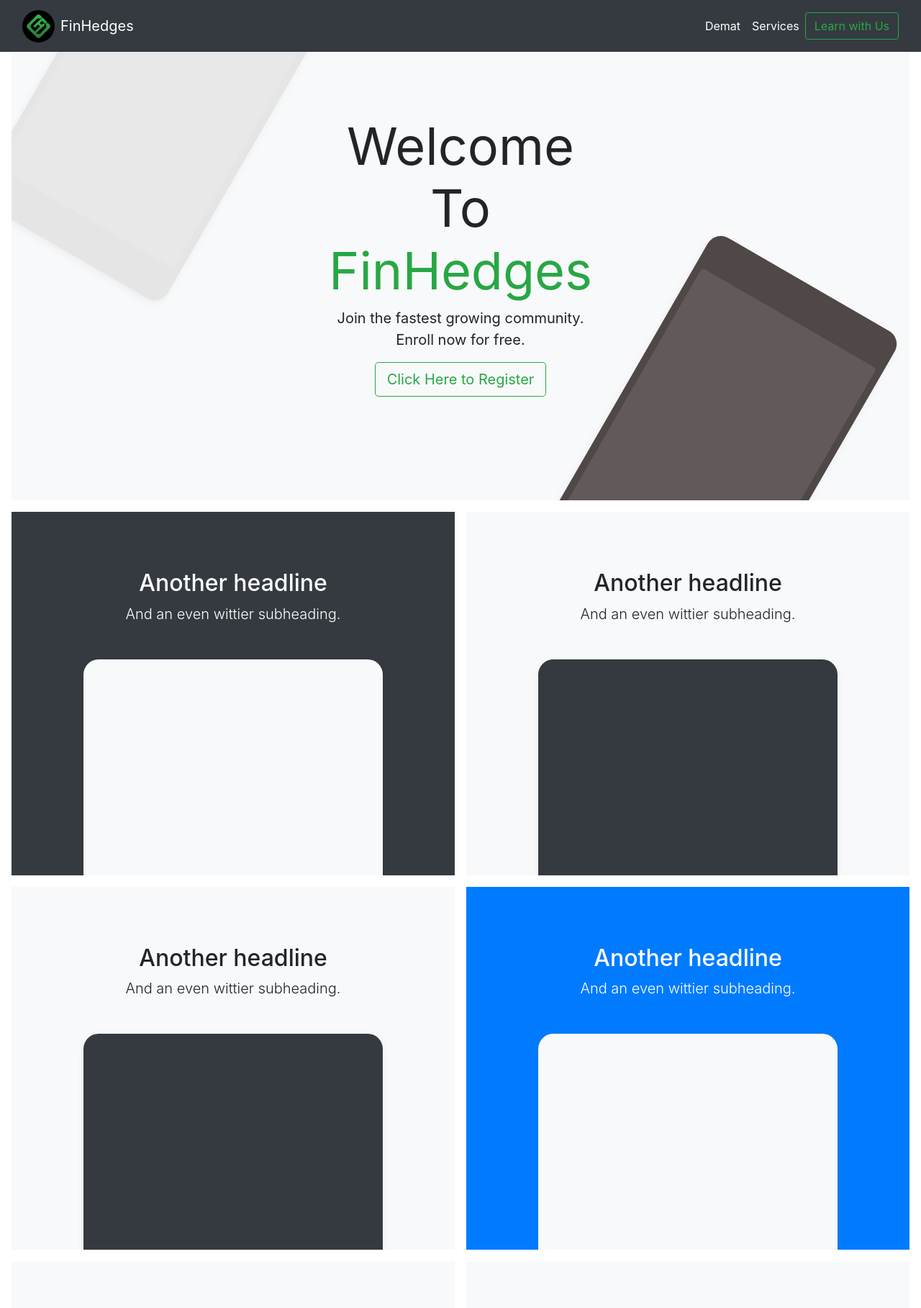
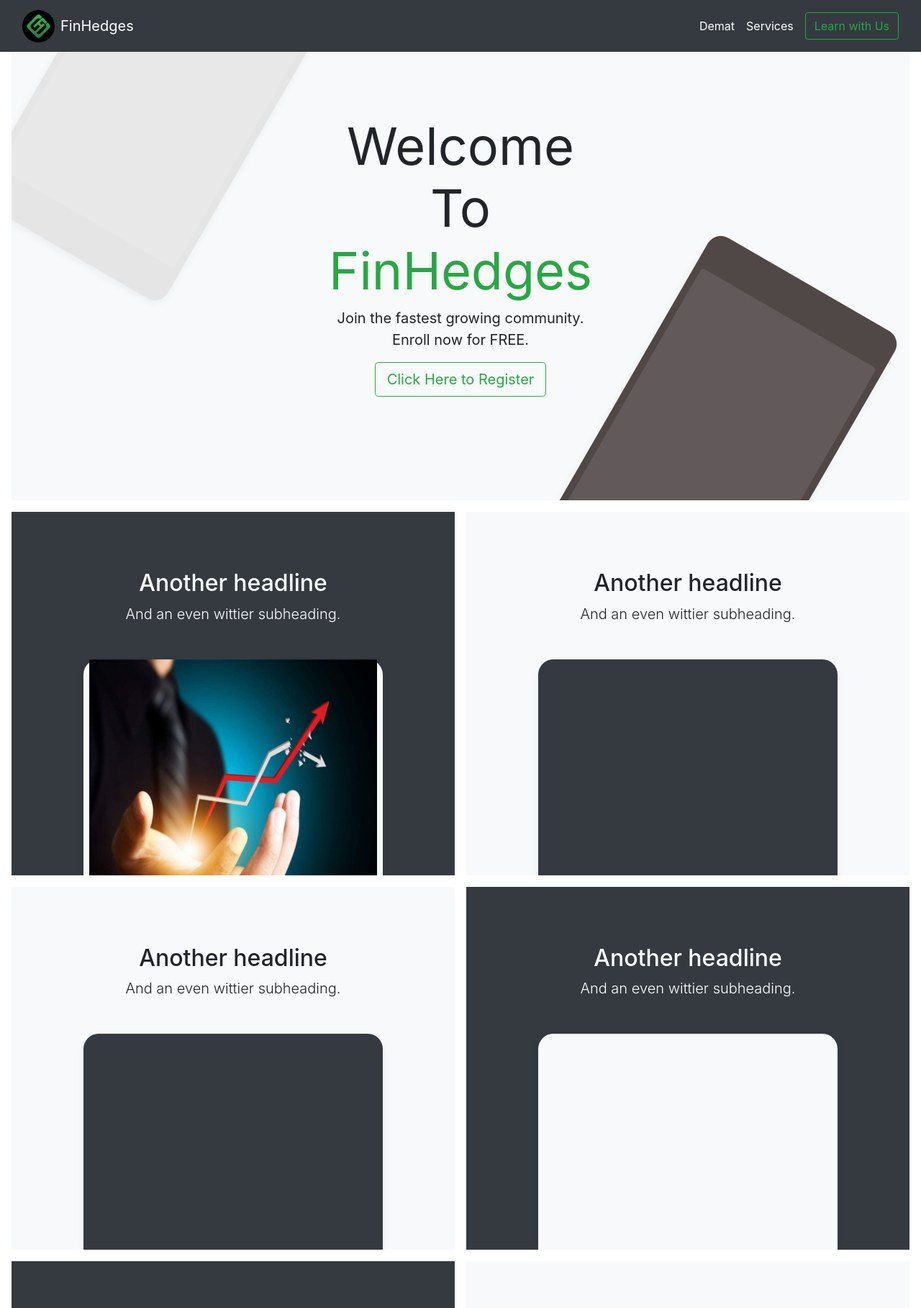
Before and after one commit to syedazhar5/finhedges, a PHP site: page / in a window 1280 px wide. Shown: the top 1817 px of the page at 72% size. Run offline with PHP 8.4, Linux system fonts and the light colour scheme; some libraries are stand-ins or nearby versions.

Commit message:
Simple additio in the pages

```diff
--- a/connect.php
+++ b/connect.php
@@ -14,4 +14,6 @@
     die("Connection failed:".mysqli_connect_error());
   }
   echo "Connected Successfully";
+
+  $conn->close();
 ?>
--- a/index.php
+++ b/index.php
@@ -2,7 +2,7 @@
 <div class="position-relative overflow-hidden p-3 p-md-5 m-md-3 text-center bg-light">
     <div class="col-md-5 p-lg-5 mx-auto my-5">
         <h1 class="display-3 font-weight-normal">Welcome To <span class="text-success">FinHedges</span></h1>
-            <p class="lead font-weight-normal ">Join the fastest growing community.<br>Enroll now for free.</p>
+        <p class="lead font-weight-normal ">Join the fastest growing community.<br>Enroll now for FREE.</p>
         <a class="btn btn-outline-success btn-lg" href="registration.php">Click Here to Register</a>
     </div>
     <div class="product-device box-shadow d-none d-md-block"></div>
@@ -15,7 +15,9 @@
             <h2 class="display-5">Another headline</h2>
             <p class="lead">And an even wittier subheading.</p>
         </div>
-            <div class="bg-light box-shadow mx-auto" style="width: 80%; height: 300px; border-radius: 21px 21px 0 0;"></div>
+        <div class="bg-light box-shadow mx-auto" style="width: 80%; height: 300px; border-radius: 21px 21px 0 0;">
+            <img src="images\abc.jpg" alt="logo" height="400" width="400" >
+        </div>
     </div>
     <div class="bg-light mr-md-3 pt-3 px-3 pt-md-5 px-md-5 text-center overflow-hidden">
         <div class="my-3 p-3">
@@ -34,7 +36,7 @@
         </div>
         <div class="bg-dark box-shadow mx-auto" style="width: 80%; height: 300px; border-radius: 21px 21px 0 0;"></div>
     </div>
-        <div class="bg-primary mr-md-3 pt-3 px-3 pt-md-5 px-md-5 text-center text-white overflow-hidden">
+    <div class="bg-dark mr-md-3 pt-3 px-3 pt-md-5 px-md-5 text-center text-white overflow-hidden">
         <div class="my-3 py-3">
             <h2 class="display-5">Another headline</h2>
             <p class="lead">And an even wittier subheading.</p>
@@ -44,7 +46,7 @@
 </div>
 
 <div class="d-md-flex flex-md-equal w-100 my-md-3 pl-md-3">
-        <div class="bg-light mr-md-3 pt-3 px-3 pt-md-5 px-md-5 text-center overflow-hidden">
+    <div class="bg-dark mr-md-3 pt-3 px-3 pt-md-5 px-md-5 text-center text-white overflow-hidden">
         <div class="my-3 p-3">
             <h2 class="display-5">Another headline</h2>
             <p class="lead">And an even wittier subheading.</p>
@@ -56,19 +58,19 @@
             <h2 class="display-5">Another headline</h2>
             <p class="lead">And an even wittier subheading.</p>
         </div>
-            <div class="bg-white box-shadow mx-auto" style="width: 80%; height: 300px; border-radius: 21px 21px 0 0;"></div>
+        <div class="bg-dark box-shadow mx-auto" style="width: 80%; height: 300px; border-radius: 21px 21px 0 0;"></div>
     </div>
 </div>
 
 <div class="d-md-flex flex-md-equal w-100 my-md-3 pl-md-3">
-        <div class="bg-light mr-md-3 pt-3 px-3 pt-md-5 px-md-5 text-center overflow-hidden">
-            <div class="my-3 p-3">
+    <div class="bg-light mr-md-3 pt-3 px-3 pt-md-5 px-md-5 text-center text-black overflow-hidden">
+        <div class="my-3 py-3">
             <h2 class="display-5">Another headline</h2>
             <p class="lead">And an even wittier subheading.</p>
         </div>
-            <div class="bg-white box-shadow mx-auto" style="width: 80%; height: 300px; border-radius: 21px 21px 0 0;"></div>
+        <div class="bg-light box-shadow mx-auto" style="width: 80%; height: 300px; border-radius: 21px 21px 0 0;"></div>
     </div>
-        <div class="bg-light mr-md-3 pt-3 px-3 pt-md-5 px-md-5 text-center overflow-hidden">
+    <div class="bg-dark mr-md-3 pt-3 px-3 pt-md-5 px-md-5 text-center text-white overflow-hidden">
         <div class="my-3 py-3">
             <h2 class="display-5">Another headline</h2>
             <p class="lead">And an even wittier subheading.</p>
--- a/templates/footer.php
+++ b/templates/footer.php
@@ -1,4 +1,4 @@
-<div id="1624048883338d" data-cat="117" class="is-section is-box is-section-50 is-static is-bg-dark is-light-text">
+<div id="1624048883338d" data-cat="117" class="is-section is-box is-section-50 is-static is-bg-dark is-light-text m-2">
     <div class="is-boxes" id="1624048883462">
         <div class="is-box-centered" id="1624048883462">
             <div class="is-container container is-content-1200" id="1624048883462">
--- a/templates/header.php
+++ b/templates/header.php
@@ -39,7 +39,7 @@
                     <li class="nav-item">
                         <a class="nav-link active" href="demat.php">Demat</a>
                     </li>
-                    <li class="nav-item">
+                    <li class="nav-item mr-2">
                         <a class="nav-link active" href="services.php">Services</a>
                     </li>
                 </ul>
```
Also changed, not shown: email_to_client.php (added, +12 -0 lines), finhedges.sql (added, +85 -0 lines). Lines whose indentation alone changed are shown as unchanged.
